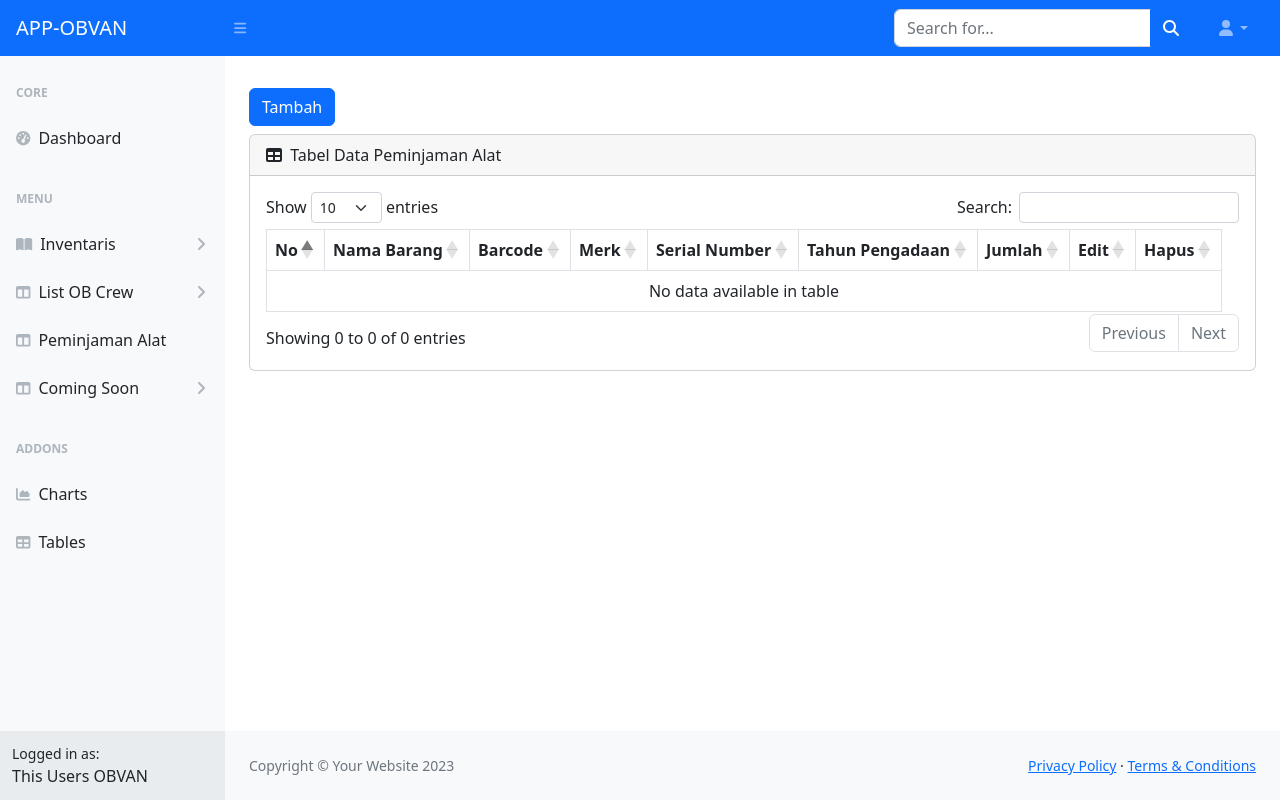
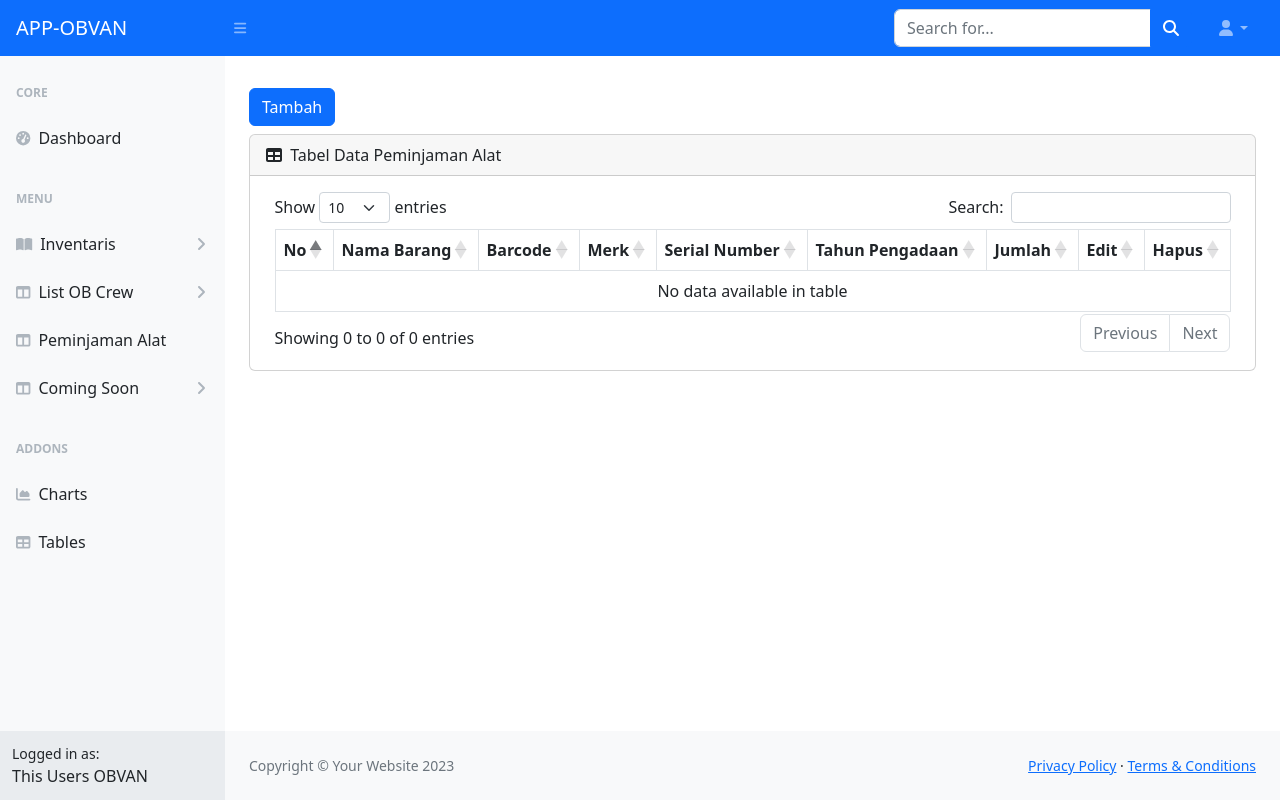
Before and after one commit to mrdanikardinal/app-obvan, a CodeIgniter 4 app: template app/Views/inventaris/index.php in a window 1280 px wide. Run offline with PHP 8.4 and a stand-in for CodeIgniter, Linux system fonts and the light colour scheme; the template is opened without the code that fills it, so the values that code supplies are empty; some libraries are stand-ins or nearby versions.

Commit message:
perbaiki tampilan table inventaris center dari js

```diff
--- a/app/Views/inventaris/index.php
+++ b/app/Views/inventaris/index.php
@@ -20,7 +20,7 @@
                         <i class="fas fa-table me-1"></i>
                         Tabel Data Peminjaman Alat
                     </div>
-                    <div class="card-body">
+                    <div id="card-body-inventarisTable" class="card-body">
                         <table id="inventarisTable" class="table table-bordered table-hover text-center align-middle">
                             <thead>
                                 <tr>
--- a/public/js/dinall.js
+++ b/public/js/dinall.js
@@ -1,5 +1,6 @@
 //Strat Peminjaman=================================================================================
 
+$('#card-body-inventarisTable').css("margin", "0 auto");
 
 $(document).ready(function () {
 
```
